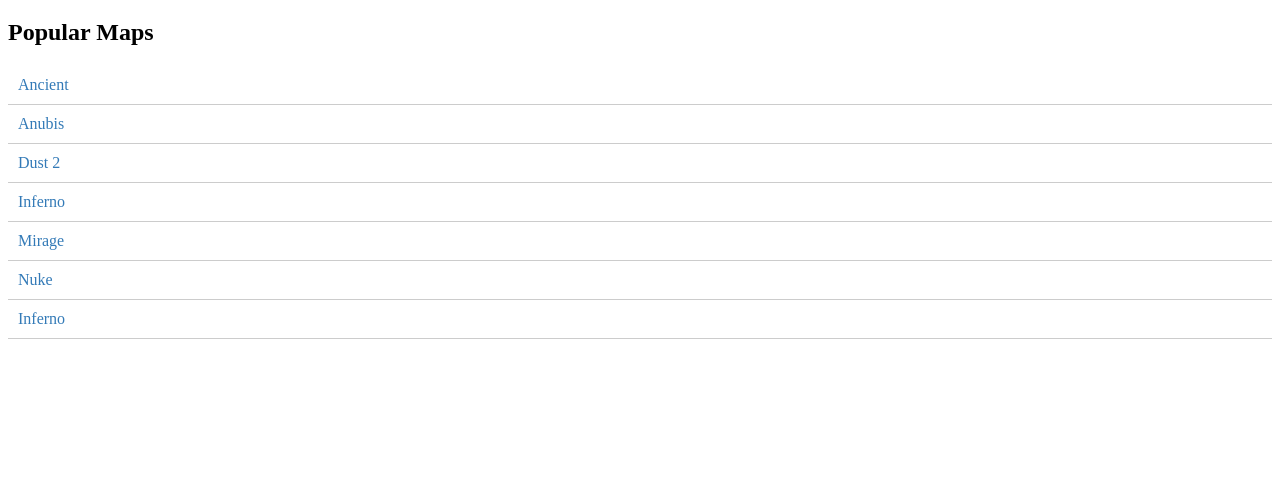
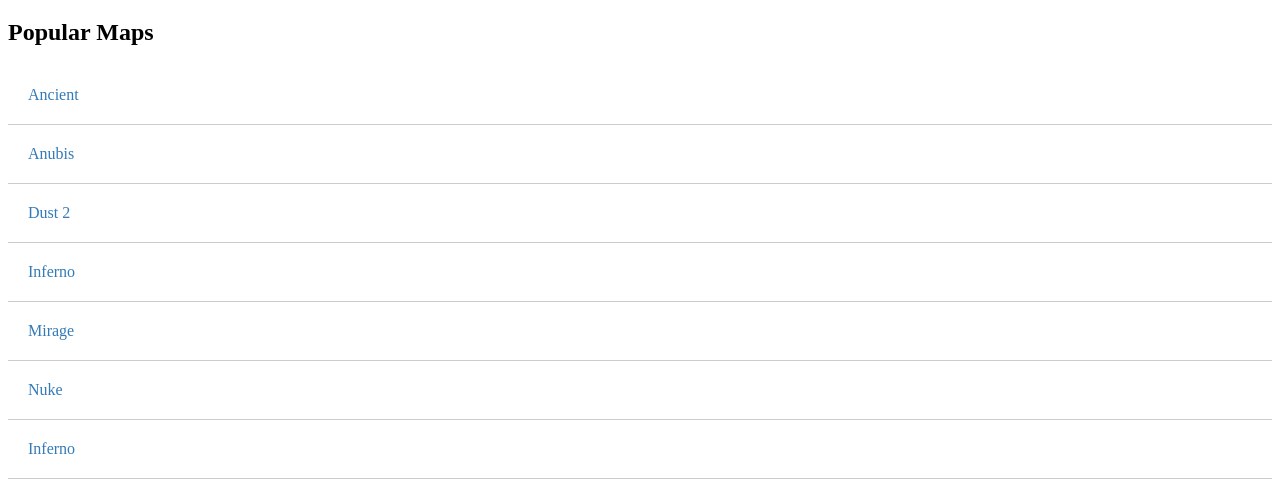
Before and after one commit to tochmendos/cs_nades, a plain HTML site: page index.html in a window 1280 px wide. Shown: the part 61-554 px from the top of the page. Drawn offline with Linux system fonts and the light colour scheme.

Commit message:
Сделал так, чтобы ссылка была на всю ширину li

```diff
--- a/styles.css
+++ b/styles.css
@@ -14,6 +14,13 @@ li:hover {
     background-color: #f0f0f0;
 }
 
+li a {
+    display: block;
+    width: 100%;
+    text-align: left;
+    padding: 10px;
+}
+
 a {
     text-decoration: none;
     color: #337ab7;
```
